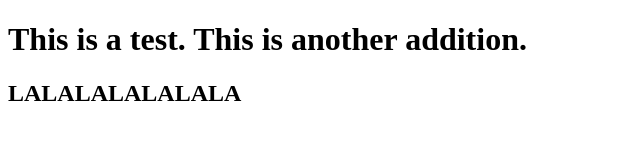
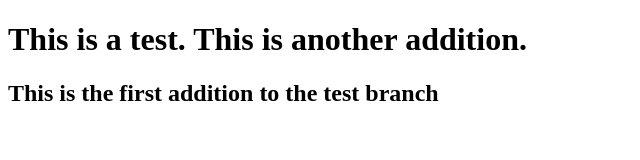
Before and after one commit to heyskywalker/github_test, a plain HTML site: page index.html in a window 1280 px wide. Shown: the whole page, without its empty margins (0-640 px from the left). Drawn offline with Linux system fonts and the light colour scheme.

Commit message:
First commit of the test branch

```diff
--- a/index.html
+++ b/index.html
@@ -8,6 +8,6 @@
 <body>
     <h1>This is a test. This is another addition.
     </h1>
-    <h2>LALALALALALALA</h2>
+    <h2>This is the first addition to the test branch</h2>
 </body>
 </html>
```
